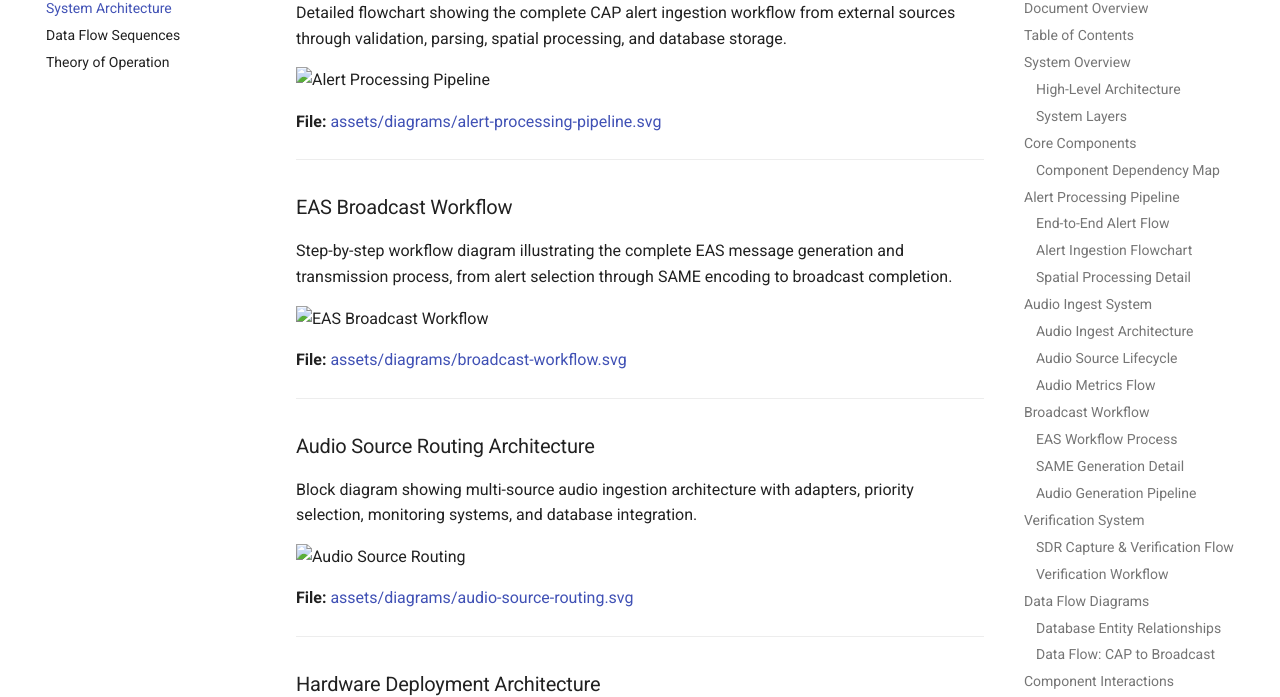
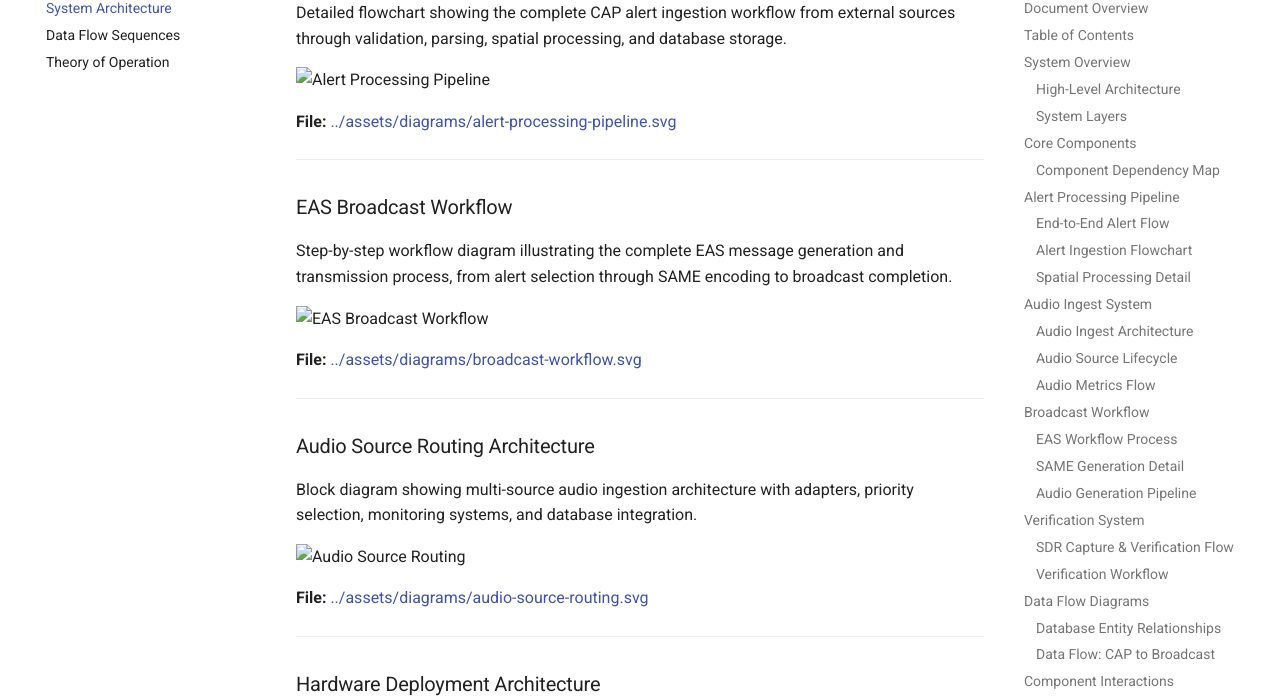
Before and after one commit to KR8MER/eas-station, an MkDocs documentation site: the page built from docs/architecture/SYSTEM_ARCHITECTURE.md, in a window 1280 px wide and 1400 px high, scrolled down 4042 px. Shown: the part 148-845 px from the top of the window. Built offline with MkDocs 1.6.1 and Material for MkDocs 9.7.7, drawn with Linux system fonts in a browser that asks for light colours; comment, search, counter and statistics services are not loaded; the version menu is left out; some of the changed text lies outside the part shown.

Commit message:
Fix diagram file path references in SYSTEM_ARCHITECTURE.md
Update the display text of diagram file path links to accurately reflect
the relative paths (../assets/diagrams/) instead of showing incorrect
paths (assets/diagrams/). This ensures consistency between the link
display text and the actual relative path being referenced.

Fixed 4 diagram references:
- alert-processing-pipeline.svg
- broadcast-workflow.svg
- audio-source-routing.svg
- system-deployment-hardware.svg

```diff
--- a/docs/architecture/SYSTEM_ARCHITECTURE.md
+++ b/docs/architecture/SYSTEM_ARCHITECTURE.md
@@ -1090,7 +1090,7 @@ Detailed flowchart showing the complete CAP alert ingestion workflow from extern
 
 ![Alert Processing Pipeline](../assets/diagrams/alert-processing-pipeline.svg)
 
-**File:** [assets/diagrams/alert-processing-pipeline.svg](../assets/diagrams/alert-processing-pipeline.svg)
+**File:** [../assets/diagrams/alert-processing-pipeline.svg](../assets/diagrams/alert-processing-pipeline.svg)
 
 ---
 
@@ -1100,7 +1100,7 @@ Step-by-step workflow diagram illustrating the complete EAS message generation a
 
 ![EAS Broadcast Workflow](../assets/diagrams/broadcast-workflow.svg)
 
-**File:** [assets/diagrams/broadcast-workflow.svg](../assets/diagrams/broadcast-workflow.svg)
+**File:** [../assets/diagrams/broadcast-workflow.svg](../assets/diagrams/broadcast-workflow.svg)
 
 ---
 
@@ -1110,7 +1110,7 @@ Block diagram showing multi-source audio ingestion architecture with adapters, p
 
 ![Audio Source Routing](../assets/diagrams/audio-source-routing.svg)
 
-**File:** [assets/diagrams/audio-source-routing.svg](../assets/diagrams/audio-source-routing.svg)
+**File:** [../assets/diagrams/audio-source-routing.svg](../assets/diagrams/audio-source-routing.svg)
 
 ---
 
@@ -1120,7 +1120,7 @@ Physical deployment diagram showing Raspberry Pi 5 hardware configuration with a
 
 ![Hardware Deployment](../assets/diagrams/system-deployment-hardware.svg)
 
-**File:** [assets/diagrams/system-deployment-hardware.svg](../assets/diagrams/system-deployment-hardware.svg)
+**File:** [../assets/diagrams/system-deployment-hardware.svg](../assets/diagrams/system-deployment-hardware.svg)
 
 ---
 
```
